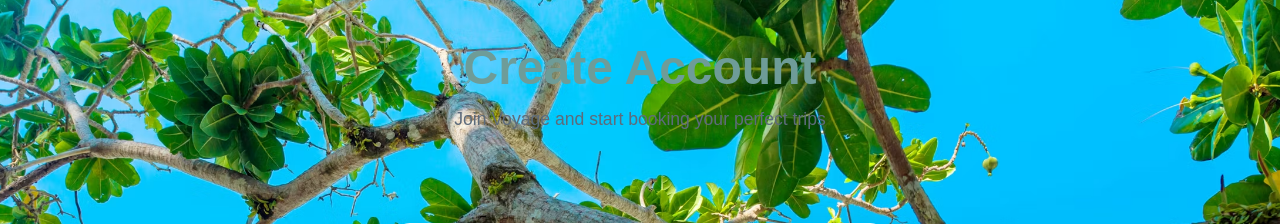
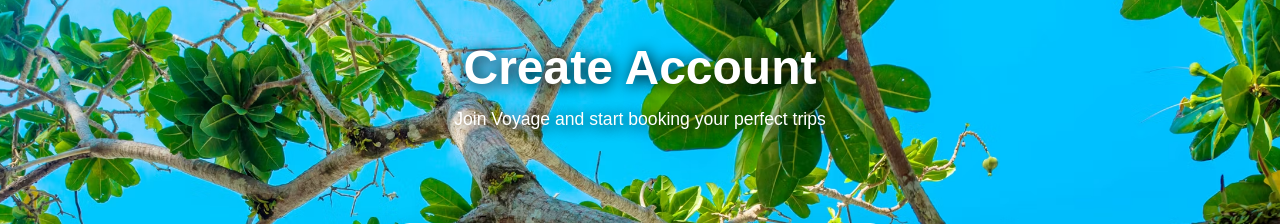
Before and after one commit to kraken545/Webapp_2, a PHP site: page /private/signup.php in a window 1280 px wide. Shown: the part 84-308 px from the top of the page. Run offline with PHP 8.4, Linux system fonts and the light colour scheme; some web fonts are replaced.

Commit message:
css aangepast voor betere zichtbaarheid

```diff
--- a/assets/css/style.css
+++ b/assets/css/style.css
@@ -553,14 +553,16 @@ search-field:hover,
 .page-title {
     font-size: 3rem;
     font-weight: 700;
-    color: #6e9c98;
+    color: #ffffff;
+    text-shadow: 2px 2px 15px #000000;
     padding: 10px;
     text-align: center;
 }
 
 .page-subtitle {
     font-size: 1.1rem;
-    color: #5d6b7b;
+    color: #ffffff;
+    text-shadow: 2px 2px 15px #000000;
     text-align: center;
     margin-bottom: 30px;
     line-height: 1.6;
```
